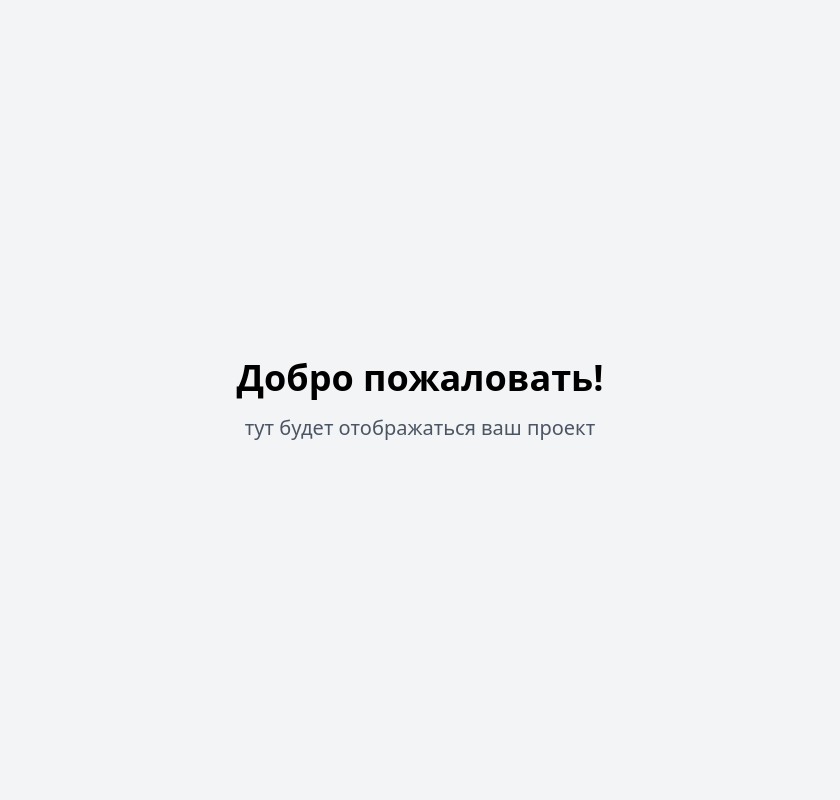
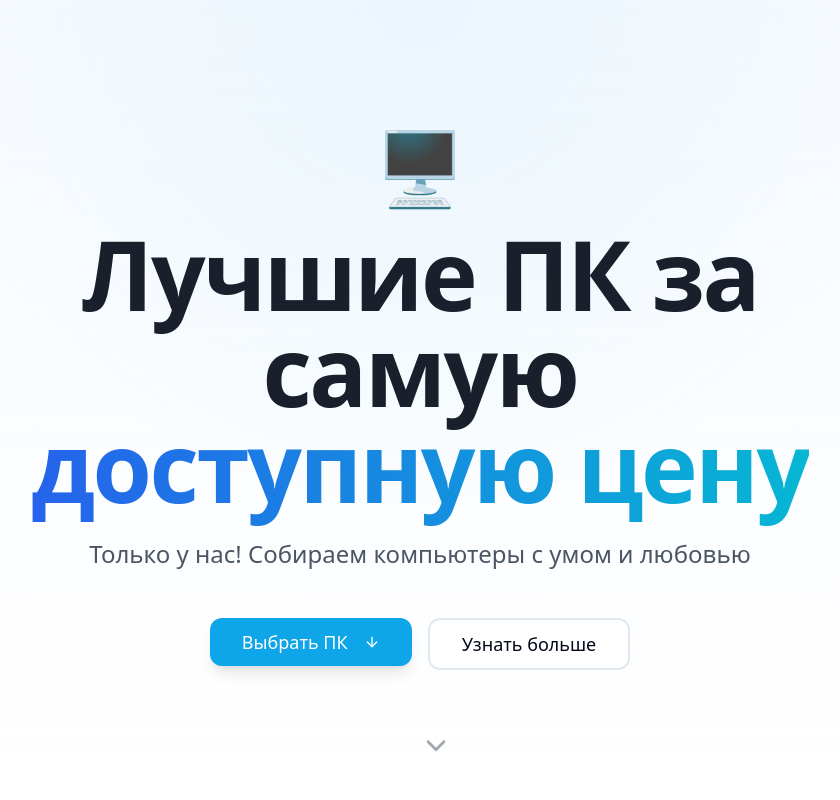
Before and after one commit to pr-poehali-dev/computer-sales-project, a React (Vite) app: page / in a window 1280 px wide. Shown: the top 800 px of the page, without its empty margins (220-1060 px from the left). Built offline with nearby package versions, Linux system fonts and the light colour scheme.

Commit message:
Минималистичный дизайн с фокусом на продукт

```diff
--- a/src/pages/Index.tsx
+++ b/src/pages/Index.tsx
@@ -1,12 +1,249 @@
-// Update this page (the content is just a fallback if you fail to update the page)
+import { useState, useEffect } from 'react';
+import { Card } from '@/components/ui/card';
+import { Button } from '@/components/ui/button';
+import Icon from '@/components/ui/icon';
+
+const computers = [
+  {
+    id: 1,
+    name: 'Office Pro',
+    price: '45 990 ₽',
+    image: '💼',
+    tagline: 'Для работы и учёбы',
+    specs: {
+      cpu: 'Intel Core i5-12400F',
+      gpu: 'Intel UHD Graphics 730',
+      ram: '16 ГБ DDR4',
+      storage: '512 ГБ NVMe SSD',
+      power: '450W',
+    },
+  },
+  {
+    id: 2,
+    name: 'Gaming Start',
+    price: '79 990 ₽',
+    image: '🎮',
+    tagline: 'Игры в Full HD',
+    specs: {
+      cpu: 'AMD Ryzen 5 5600',
+      gpu: 'NVIDIA RTX 3060 12GB',
+      ram: '16 ГБ DDR4',
+      storage: '1 ТБ NVMe SSD',
+      power: '650W',
+    },
+  },
+  {
+    id: 3,
+    name: 'Gaming Pro',
+    price: '129 990 ₽',
+    image: '⚡',
+    tagline: 'Максимум FPS в 2K',
+    specs: {
+      cpu: 'Intel Core i7-13700KF',
+      gpu: 'NVIDIA RTX 4070 12GB',
+      ram: '32 ГБ DDR5',
+      storage: '2 ТБ NVMe SSD',
+      power: '850W',
+    },
+  },
+  {
+    id: 4,
+    name: 'Creator Ultra',
+    price: '189 990 ₽',
+    image: '🚀',
+    tagline: 'Для создателей контента',
+    specs: {
+      cpu: 'AMD Ryzen 9 7950X',
+      gpu: 'NVIDIA RTX 4080 16GB',
+      ram: '64 ГБ DDR5',
+      storage: '4 ТБ NVMe SSD',
+      power: '1000W',
+    },
+  },
+];
 
 const Index = () => {
+  const [scrollY, setScrollY] = useState(0);
+  const [hoveredCard, setHoveredCard] = useState<number | null>(null);
+
+  useEffect(() => {
+    const handleScroll = () => {
+      setScrollY(window.scrollY);
+    };
+
+    window.addEventListener('scroll', handleScroll);
+    return () => window.removeEventListener('scroll', handleScroll);
+  }, []);
+
+  const heroOpacity = Math.max(0, 1 - scrollY / 400);
+  const heroScale = Math.max(0.9, 1 - scrollY / 2000);
+  const catalogOpacity = Math.min(1, Math.max(0, (scrollY - 200) / 300));
+  const catalogBlur = Math.max(0, 20 - (scrollY - 200) / 10);
+
   return (
-    <div className="min-h-screen flex items-center justify-center bg-gray-100">
-      <div className="text-center">
-        <h1 className="text-4xl font-bold mb-4 color-black text-black">Добро пожаловать!</h1>
-        <p className="text-xl text-gray-600">тут будет отображаться ваш проект</p>
-      </div>
+    <div className="min-h-screen bg-white">
+      <div
+        className="fixed inset-0 pointer-events-none transition-all duration-700"
+        style={{
+          background: `radial-gradient(circle at 50% ${Math.min(100, scrollY / 5)}%, rgba(14, 165, 233, 0.1) 0%, transparent 50%)`,
+        }}
+      />
+
+      <section
+        className="relative h-screen flex items-center justify-center overflow-hidden"
+        style={{
+          opacity: heroOpacity,
+          transform: `scale(${heroScale})`,
+        }}
+      >
+        <div className="absolute inset-0 bg-gradient-to-b from-blue-50/50 to-transparent" />
+
+        <div className="relative z-10 text-center px-4 max-w-5xl mx-auto">
+          <div className="mb-6 inline-block">
+            <div className="text-7xl animate-fade-in">🖥️</div>
+          </div>
+
+          <h1 className="text-6xl md:text-8xl font-bold mb-6 tracking-tight text-[#1A1F2C] animate-fade-in">
+            Лучшие ПК за самую
+            <br />
+            <span className="bg-gradient-to-r from-blue-600 to-cyan-500 bg-clip-text text-transparent">
+              доступную цену
+            </span>
+          </h1>
+
+          <p className="text-xl md:text-2xl text-gray-600 mb-12 animate-fade-in font-light">
+            Только у нас! Собираем компьютеры с умом и любовью
+          </p>
+
+          <div className="flex gap-4 justify-center animate-fade-in">
+            <Button
+              size="lg"
+              className="bg-[#0EA5E9] hover:bg-[#0284C7] text-white px-8 py-6 text-lg rounded-xl shadow-lg hover:shadow-xl transition-all duration-300 hover:scale-105"
+            >
+              Выбрать ПК
+              <Icon name="ArrowDown" size={20} className="ml-2" />
+            </Button>
+            <Button
+              size="lg"
+              variant="outline"
+              className="px-8 py-6 text-lg rounded-xl border-2 hover:bg-gray-50 transition-all duration-300"
+            >
+              Узнать больше
+            </Button>
+          </div>
+        </div>
+
+        <div className="absolute bottom-8 left-1/2 -translate-x-1/2 animate-bounce">
+          <Icon name="ChevronDown" size={32} className="text-gray-400" />
+        </div>
+      </section>
+
+      <section
+        className="relative min-h-screen py-24 px-4"
+        style={{
+          opacity: catalogOpacity,
+          filter: `blur(${catalogBlur}px)`,
+          transition: 'filter 0.3s ease-out',
+        }}
+      >
+        <div className="max-w-7xl mx-auto">
+          <div className="text-center mb-16">
+            <h2 className="text-5xl font-bold mb-4 text-[#1A1F2C]">
+              Выберите свой идеальный ПК
+            </h2>
+            <p className="text-xl text-gray-600 font-light">
+              Каждый компьютер собран с тщательным подбором комплектующих
+            </p>
+          </div>
+
+          <div className="grid grid-cols-1 md:grid-cols-2 lg:grid-cols-4 gap-6">
+            {computers.map((pc) => (
+              <Card
+                key={pc.id}
+                className="relative overflow-hidden cursor-pointer transition-all duration-500 hover:shadow-2xl group border-gray-200"
+                onMouseEnter={() => setHoveredCard(pc.id)}
+                onMouseLeave={() => setHoveredCard(null)}
+                style={{
+                  transform: hoveredCard === pc.id ? 'translateY(-8px)' : 'translateY(0)',
+                }}
+              >
+                <div className="absolute inset-0 bg-gradient-to-b from-blue-500/5 to-transparent opacity-0 group-hover:opacity-100 transition-opacity duration-500" />
+
+                <div className="p-6 relative z-10">
+                  <div className="text-6xl mb-4 text-center transition-transform duration-500 group-hover:scale-110">
+                    {pc.image}
+                  </div>
+
+                  <h3 className="text-2xl font-bold mb-2 text-[#1A1F2C]">{pc.name}</h3>
+                  <p className="text-gray-600 mb-4 text-sm">{pc.tagline}</p>
+
+                  <div className="text-3xl font-bold mb-6 text-[#0EA5E9]">
+                    {pc.price}
+                  </div>
+
+                  <div
+                    className="overflow-hidden transition-all duration-500"
+                    style={{
+                      maxHeight: hoveredCard === pc.id ? '400px' : '0',
+                      opacity: hoveredCard === pc.id ? 1 : 0,
+                    }}
+                  >
+                    <div className="space-y-3 pt-4 border-t border-gray-200">
+                      <div className="flex items-start gap-2">
+                        <Icon name="Cpu" size={18} className="text-[#0EA5E9] mt-0.5 flex-shrink-0" />
+                        <div className="text-sm">
+                          <div className="font-medium text-gray-900">{pc.specs.cpu}</div>
+                        </div>
+                      </div>
+
+                      <div className="flex items-start gap-2">
+                        <Icon name="Layers" size={18} className="text-[#0EA5E9] mt-0.5 flex-shrink-0" />
+                        <div className="text-sm">
+                          <div className="font-medium text-gray-900">{pc.specs.gpu}</div>
+                        </div>
+                      </div>
+
+                      <div className="flex items-start gap-2">
+                        <Icon name="MemoryStick" size={18} className="text-[#0EA5E9] mt-0.5 flex-shrink-0" />
+                        <div className="text-sm">
+                          <div className="font-medium text-gray-900">{pc.specs.ram}</div>
+                        </div>
+                      </div>
+
+                      <div className="flex items-start gap-2">
+                        <Icon name="HardDrive" size={18} className="text-[#0EA5E9] mt-0.5 flex-shrink-0" />
+                        <div className="text-sm">
+                          <div className="font-medium text-gray-900">{pc.specs.storage}</div>
+                        </div>
+                      </div>
+
+                      <div className="flex items-start gap-2">
+                        <Icon name="Zap" size={18} className="text-[#0EA5E9] mt-0.5 flex-shrink-0" />
+                        <div className="text-sm">
+                          <div className="font-medium text-gray-900">{pc.specs.power}</div>
+                        </div>
+                      </div>
+                    </div>
+
+                    <Button
+                      className="w-full mt-6 bg-[#0EA5E9] hover:bg-[#0284C7] text-white rounded-xl transition-all duration-300"
+                    >
+                      Заказать
+                      <Icon name="ShoppingCart" size={18} className="ml-2" />
+                    </Button>
+                  </div>
+                </div>
+              </Card>
+            ))}
+          </div>
+        </div>
+      </section>
+
+      <footer className="py-12 border-t border-gray-200 bg-gray-50">
+        <div className="max-w-7xl mx-auto px-4 text-center">
+          <p className="text-gray-600">© 2024 PC Shop. Лучшие компьютеры по доступным ценам</p>
+        </div>
+      </footer>
     </div>
   );
 };
--- a/tailwind.config.ts
+++ b/tailwind.config.ts
@@ -84,11 +84,22 @@ export default {
 					to: {
 						height: '0'
 					}
+				},
+				'fade-in': {
+					'0%': {
+						opacity: '0',
+						transform: 'translateY(10px)'
+					},
+					'100%': {
+						opacity: '1',
+						transform: 'translateY(0)'
+					}
 				}
 			},
 			animation: {
 				'accordion-down': 'accordion-down 0.2s ease-out',
-				'accordion-up': 'accordion-up 0.2s ease-out'
+				'accordion-up': 'accordion-up 0.2s ease-out',
+				'fade-in': 'fade-in 0.6s ease-out'
 			}
 		}
 	},
```
